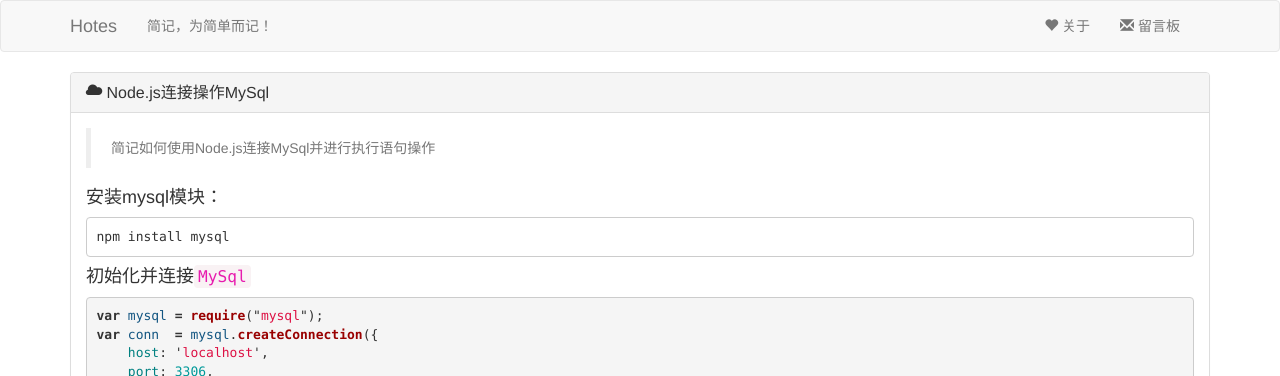
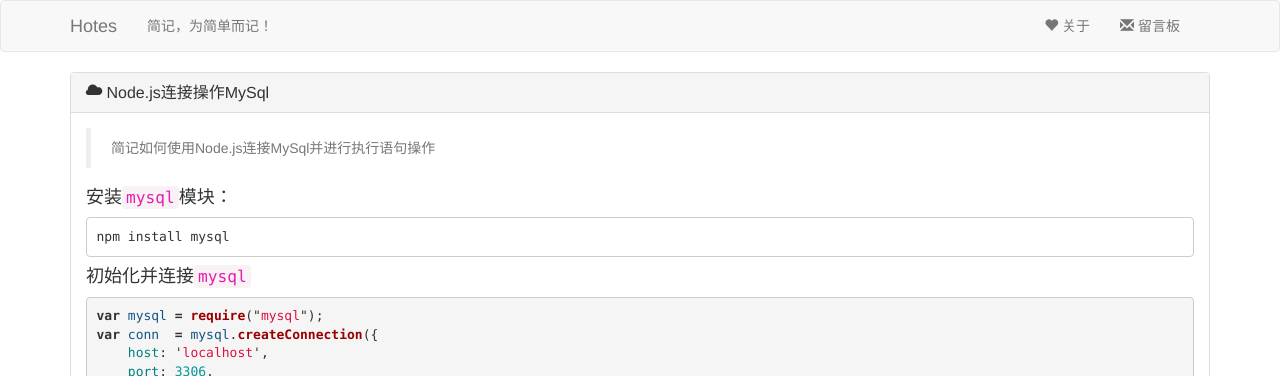
Before and after one commit to h01/h01.github.io, a Jekyll site: the page built from _posts/2014-11-04-Node.js-mysql.markdown, in a window 1280 px wide. Shown: the top 376 px of the page. Built offline with Jekyll 4.4.1, drawn with Linux system fonts in a browser that asks for light colours; comment, search, counter and statistics services are not loaded.

```diff
--- a/_posts/2014-11-04-Node.js-mysql.markdown
+++ b/_posts/2014-11-04-Node.js-mysql.markdown
@@ -5,11 +5,11 @@ title:      Node.js连接操作MySql
 desc:       简记如何使用Node.js连接MySql并进行执行语句操作
 tags:       [Node.js,Node.js操作mysql]
 ---
-#### 安装mysql模块：
+#### 安装`mysql`模块：
 
     npm install mysql
 
-#### 初始化并连接`MySql`
+#### 初始化并连接`mysql`
 {% highlight js %}
 var mysql = require("mysql");
 var conn  = mysql.createConnection({
```
